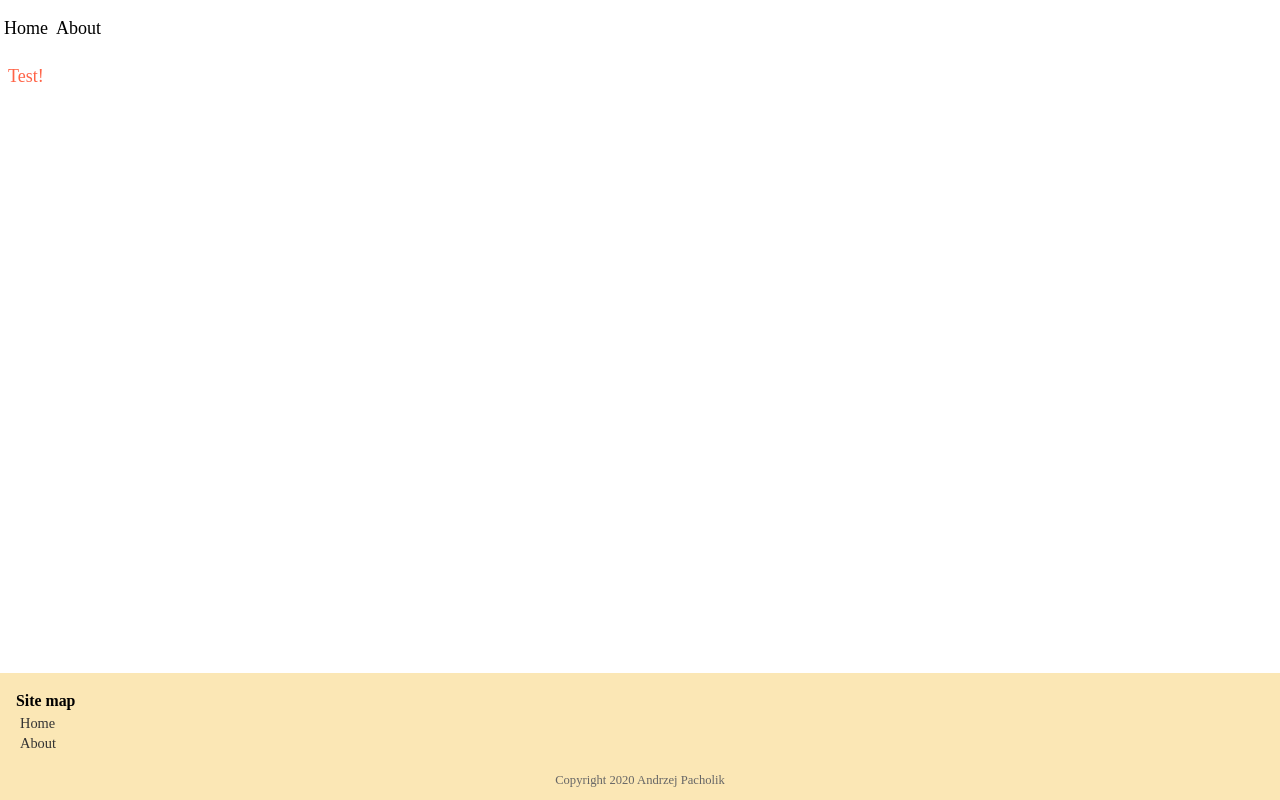
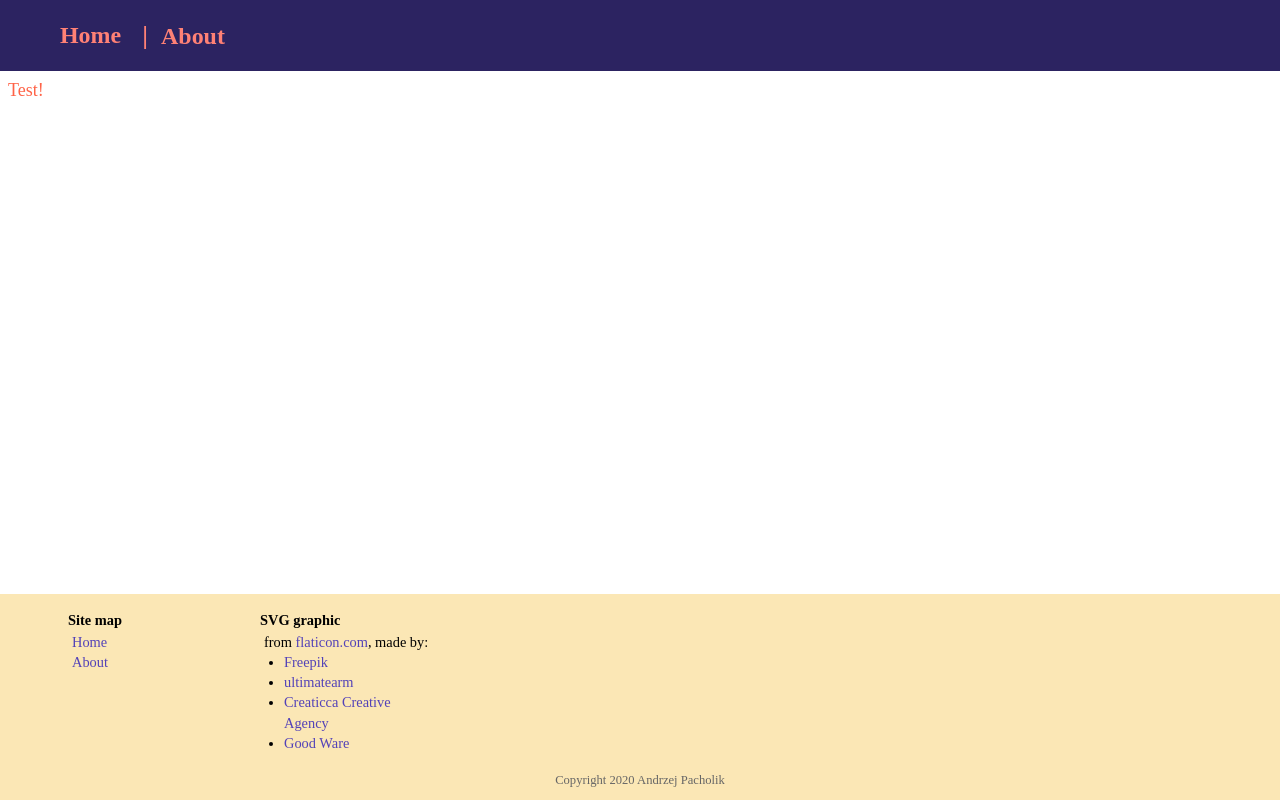
Before and after one commit to apacholik/lp-test, a Next.js app in the folder site/: page / in a window 1280 px wide. Built offline with nearby package versions, Linux system fonts and the light colour scheme.

Commit message:
Ench(site): Change base style

```diff
--- a/site/common/GlobalStyle.jsx
+++ b/site/common/GlobalStyle.jsx
@@ -28,6 +28,11 @@ const GlobalStyle = createGlobalStyle`
       display: flex;
       flex-flow: column;
     }
+
+    .max-width {
+      width: 1160px;
+      margin: 0px auto;
+    }
   }
 `
 
--- a/site/common/theme.js
+++ b/site/common/theme.js
@@ -2,13 +2,36 @@ const colors = {
   primary: 'tomato',
   normal: 'black',
   bananaMania: '#FBE7B5',
+  indigo: '#5969D4',
+  sanMarino: '#4C5BB0',
+  cinnabar: '#E73827',
+}
+
+const gradients = {
+  primary: `linear-gradient(135deg, ${colors.indigo} 0%, ${colors.sanMarino} 19%, ${colors.cinnabar} 100%)`,
 }
 
 const theme = {
   colors,
+  gradients,
+  bodyHead: {
+    backgroundColor: '#2c2361',
+    textColor: '#ff8175',
+  },
+  nav: {
+    link: {
+      color: '#ff8175',
+    }
+  },
   footer: {
-    backgroundColor: colors.bananaMania
-  }
+    backgroundColor: colors.bananaMania,
+    link: {
+      color: '#5342b8',
+    },
+  },
+  inputs: {
+    primary: gradients.primary
+  },
 };
 
 export default theme;
--- a/site/components/BodyHeader.jsx
+++ b/site/components/BodyHeader.jsx
@@ -7,4 +7,6 @@ export const BodyHeader = styled.header`
   top: 0px;
 
   width: 100%;
+
+  background: ${({theme}) => theme.bodyHead.backgroundColor}
 `;
--- a/site/components/Footer.jsx
+++ b/site/components/Footer.jsx
@@ -1,14 +1,18 @@
 import { Children } from 'react';
 import styled from 'styled-components';
-import { lighten, em } from 'polished';
+import { lighten, darken, em } from 'polished';
 import { StyledLink } from './Link';
 
 const FooterLink = styled(StyledLink)`
-  color: ${({theme}) => lighten(0.2, theme.colors.normal)};
+  color: ${({theme}) => theme.footer.link.color};
+
+  &:hover {
+    color: ${({theme}) => darken(0.2, theme.footer.link.color)};
+  }
 `;
 
 const FooterColumnTitle = styled.header`
-  font-size: 1.1em;
+  font-size: 1em;
   line-height: 1.5;
   font-weight: 600;
 `;
@@ -19,9 +23,9 @@ const FooterColumn = styled(({title, children, ...restProps}) =>
     {
       Children.count(children) < 2
       ? children
-      : (<ul>
-        {children.map(child => <li>{child}</li>)}
-      </ul>)
+      : (<div>
+        {children}
+      </div>)
     }
   </section>
 )`
@@ -30,7 +34,9 @@ const FooterColumn = styled(({title, children, ...restProps}) =>
   max-width: 192px;
   width: 100%;
 
-  > ul {
+  > div {
+    display: flex;
+    flex-direction: column;
     margin: 0px;
     padding: 0px 4px;
     line-height: 1.4;
@@ -43,9 +49,22 @@ const FooterWraper = styled.footer`
   background-color: ${({theme}) => theme.footer.backgroundColor};
   padding: 8px;
 
+  > * {
     display: flex;
     flex-direction: row;
     flex-wrap: wrap;
+
+    p {
+      margin: 0px;
+      padding: 0px;
+    }
+
+    ul {
+      margin: 0px;
+      margin-left: 20px;
+      padding: 0px;
+    }
+  }
 `;
 
 const Copyright = styled.div`
@@ -59,12 +78,31 @@ const Copyright = styled.div`
 
 export const Footer = () => (
   <FooterWraper>
+    <div className="max-width">
       <FooterColumn title="Site map">
         <FooterLink href="/">Home</FooterLink>
         <FooterLink href="/about">About</FooterLink>
       </FooterColumn>
+      <FooterColumn title="SVG graphic">
+        <p>from <FooterLink target="_blank" href="https://www.flaticon.com/" title="Flaticon">flaticon.com</FooterLink>, made by:</p>
+        <ul>
+          <li>
+            <FooterLink target="_blank" href="https://www.flaticon.com/authors/freepik" title="Freepik">Freepik</FooterLink>
+          </li>
+          <li>
+            <FooterLink target="_blank" href="https://www.flaticon.com/authors/ultimatearm" title="ultimatearm">ultimatearm</FooterLink>
+          </li>
+          <li>
+            <FooterLink target="_blank" href="https://www.flaticon.com/authors/creaticca-creative-agency" title="Creaticca Creative Agency">Creaticca Creative Agency</FooterLink>
+          </li>
+          <li>
+            <FooterLink target="_blank" href="https://www.flaticon.com/authors/good-ware" title="Good Ware">Good Ware</FooterLink>
+          </li>
+        </ul>
+      </FooterColumn>
       <Copyright>
         Copyright 2020 Andrzej Pacholik
       </Copyright>
+    </div>
   </FooterWraper>
 );
--- a/site/components/Link.jsx
+++ b/site/components/Link.jsx
@@ -1,15 +1,15 @@
 import Link from 'next/link';
 import styled from 'styled-components';
 
-export const CustomLink = ({ children, className, ...resProps }) => {
+export const CustomLink = ({ children, target = null, className, ...resProps }) => {
     const { href } = resProps;
 
     let asProp = null;
-    if (href !== '/') {
+    if (href !== '/' && target === null) {
         asProp = `${href}.html`;
     }
 
-    return (<Link as={asProp} {...resProps} passHref><a className={className}>{children}</a></Link>);
+    return (<Link as={asProp} {...resProps} passHref><a target={target} className={className}>{children}</a></Link>);
 }
 
 export const StyledLink = styled(CustomLink)`
--- a/site/components/Menu.jsx
+++ b/site/components/Menu.jsx
@@ -5,10 +5,16 @@ export const Menu = styled.ul`
   list-style: none;
   display: flex;
   flex-direction: row;
+  align-items: center;
 `;
 
 export const MenuItem = styled.li`
   & + li {
     margin-left: 8px;
+    &:before {
+      content: '|';
+      margin: 0em 0.5em;
+      font-size: 1.2em
+    }
   }
 `;
--- a/site/components/NavigationTop.jsx
+++ b/site/components/NavigationTop.jsx
@@ -4,14 +4,19 @@ import { Menu, MenuItem } from './Menu';
 
 const NavigationTopWrapper = styled.nav`
   margin: 8px 4px;
+  * {
+    color: ${({theme}) => theme.nav.link.color};
+    font-weight: 600;
+    font-size: 1.1em;
+  }
 `;
 
 export function NavigationTop({}) {
   return (
-    <NavigationTopWrapper>
+    <NavigationTopWrapper className="max-width">
       <Menu>
-        <MenuItem><StyledLink passHref href="/">Home</StyledLink></MenuItem>
-        <MenuItem><StyledLink passHref href="/about">About</StyledLink></MenuItem>
+        <MenuItem key="home"><StyledLink passHref href="/">Home</StyledLink></MenuItem>
+        <MenuItem key="about"><StyledLink passHref href="/about">About</StyledLink></MenuItem>
       </Menu>
     </NavigationTopWrapper>
   )
--- a/site/pages/_app.js
+++ b/site/pages/_app.js
@@ -8,7 +8,7 @@ import { NavigationTop } from '../components/NavigationTop';
 import { Footer } from '../components/Footer';
 
 const Main = styled.main`
-  margin-top: 57.6px;
+  margin-top: 72px;
   flex: 1 1 100%;
   padding: 8px;
 `;
```
Lines whose indentation alone changed are shown as unchanged.
